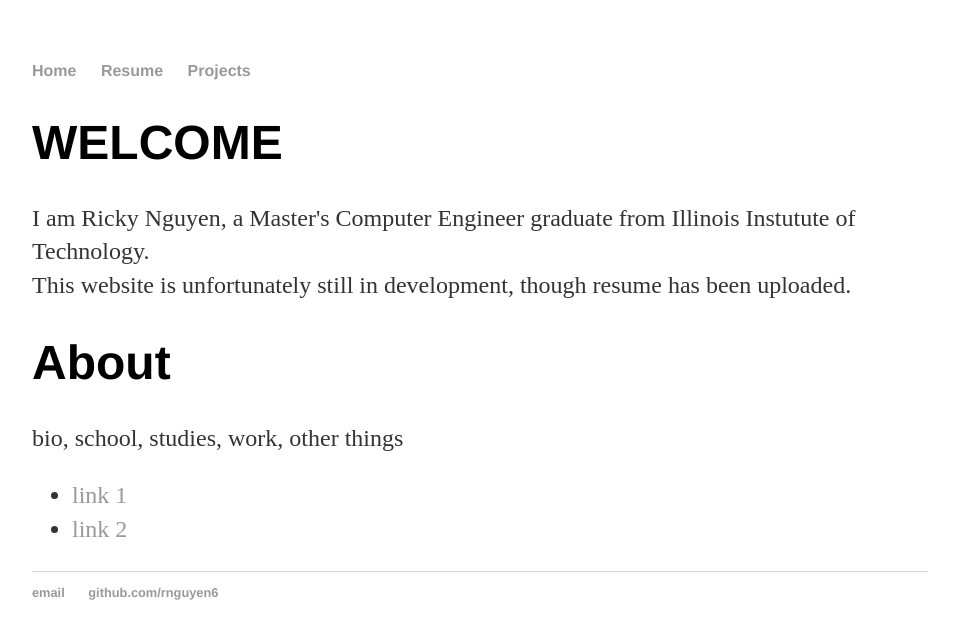
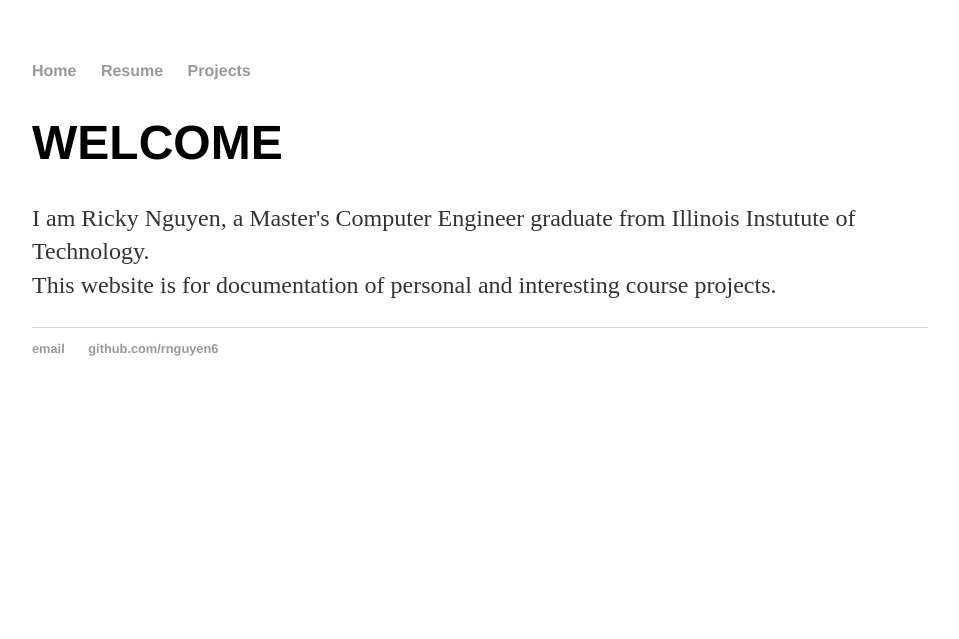
Before and after one commit to rnguyen6/rnguyen6.github.io, a Jekyll site: the page built from index.html, in a window 1280 px wide. Shown: the top 639 px of the page, without its empty margins (160-1119 px from the left). Built offline with Jekyll 4.4.1, drawn with Linux system fonts in a browser that asks for light colours.

Commit message:
Update index.html

```diff
--- a/index.html
+++ b/index.html
@@ -7,17 +7,6 @@ title: Ricky Nguyen | Computer Engineer
 	<h1>WELCOME</h1>
 	<p>
 		I am Ricky Nguyen, a Master's Computer Engineer graduate from Illinois Instutute of Technology.<br>
-		This website is unfortunately still in development, though resume has been uploaded.<br>
+		This website is for documentation of personal and interesting course projects.<br>
 	</p>
-
-	<h1>About</h1>
-	<p>
-		bio, school, studies, work, other things
-	</p>
-
-	<ul class="contacts">
-		<li><a href="#">link 1</a></li>
-		<li><a href="#">link 2</a></li>
-	</ul>
-
 </div>
```
